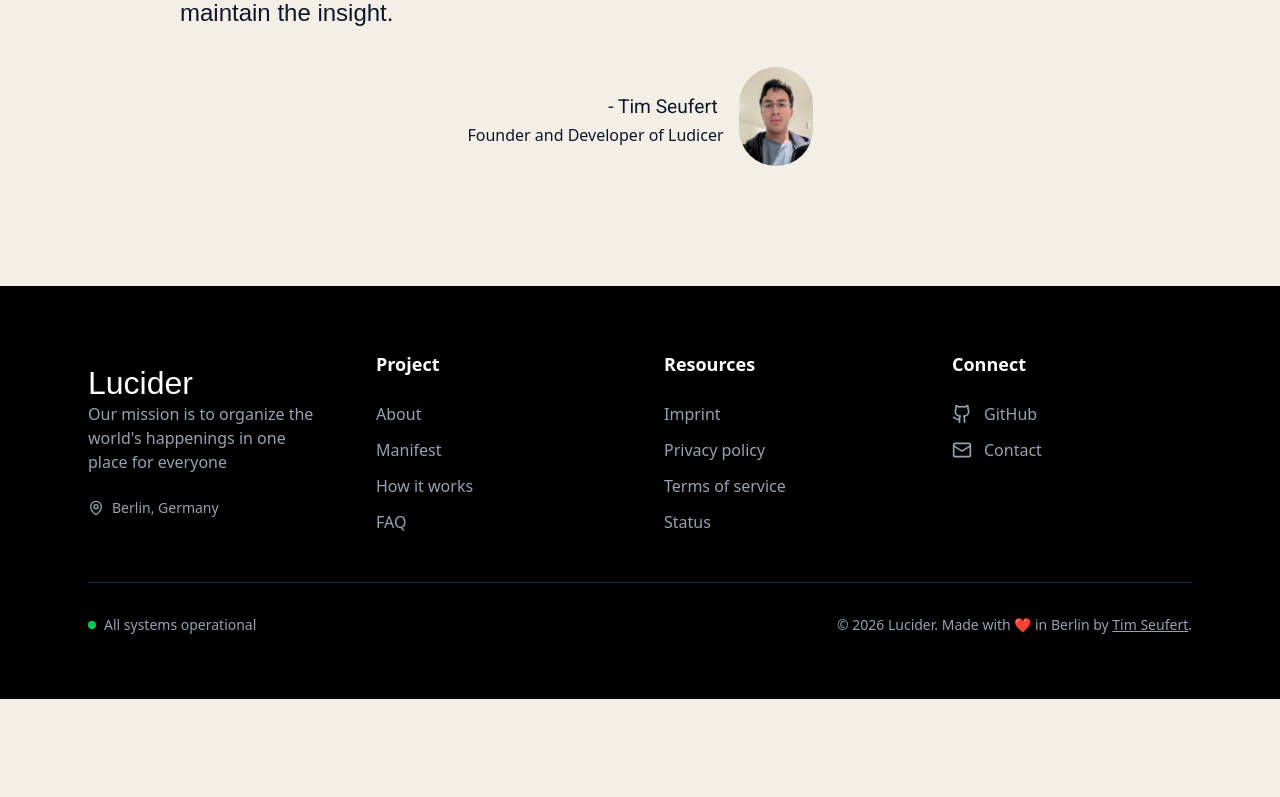
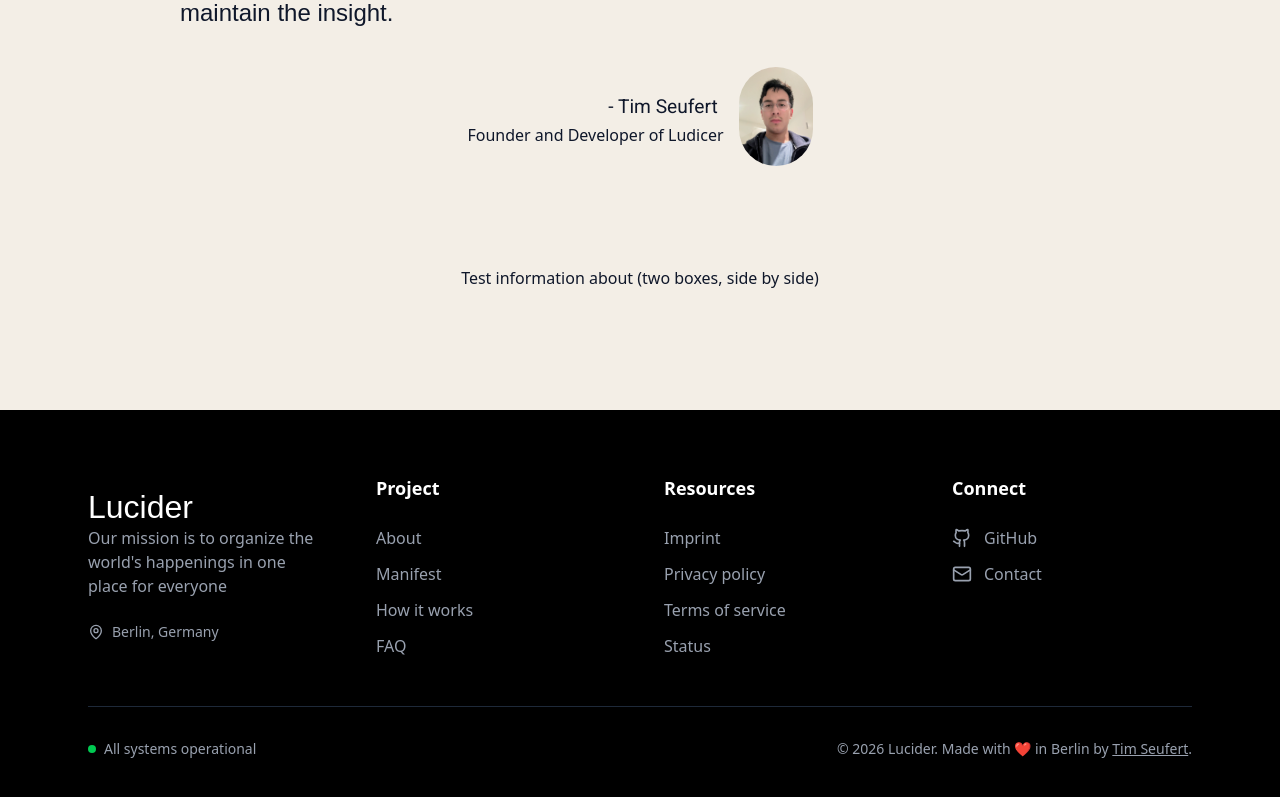
Before and after one commit to Timhongphuc/Lucider, a React (Vite) app: page / in a window 1280 px wide. Shown: the part 1201-1998 px from the top of the page. Before the commit the page ends 1900 px from the top, so only its background shows below. Built offline with nearby package versions, Linux system fonts and the light colour scheme; no server answers; a web font is replaced by a local one.

Commit message:
Minor changes before I have to get on the plane to Saigon, VN

```diff
--- a/src/pages/home.tsx
+++ b/src/pages/home.tsx
@@ -82,6 +82,9 @@
         }}/>
       </div>
 
+      <div className="howItWorksInformation-1">
+        <h1>Test information about (two boxes, side by side)</h1>
+      </div>
 
 
 
--- a/src/styles/globals.css
+++ b/src/styles/globals.css
@@ -302,3 +302,10 @@
         sans-serif;
         font-weight: bolder;
 }
+
+.howItWorksInformation-1{
+    display: flex;
+    justify-content: center;
+    align-items: center;
+    margin-top: 100px;
+}
```
